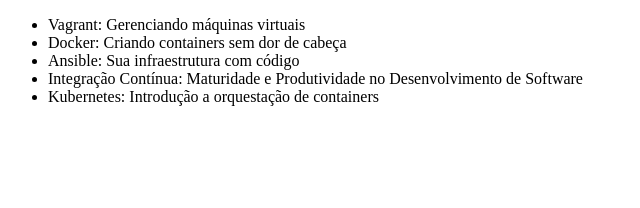
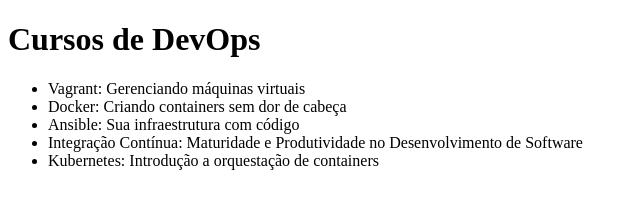
Before and after one commit to yasjcarvalho/testando, a plain HTML site: page index.html in a window 1280 px wide. Shown: the whole page, without its empty margins (0-640 px from the left). Drawn offline with Linux system fonts and the light colour scheme.

Commit message:
título adicionado

```diff
--- a/index.html
+++ b/index.html
@@ -6,14 +6,12 @@
     <title>Lista de Cursos de DevOps da Alura</title>
   </head>
   <body>
+    <h1>Cursos de DevOps</h1>
     <ul>
       <li>Vagrant: Gerenciando máquinas virtuais</li>
       <li>Docker: Criando containers sem dor de cabeça</li>
       <li>Ansible: Sua infraestrutura com código</li>
-      <li>
-        Integração Contínua: Maturidade e Produtividade no Desenvolvimento de
-        Software
-      </li>
+      <li>Integração Contínua: Maturidade e Produtividade no Desenvolvimento de Software</li>
       <li>Kubernetes: Introdução a orquestação de containers</li>
     </ul>
   </body>
```
